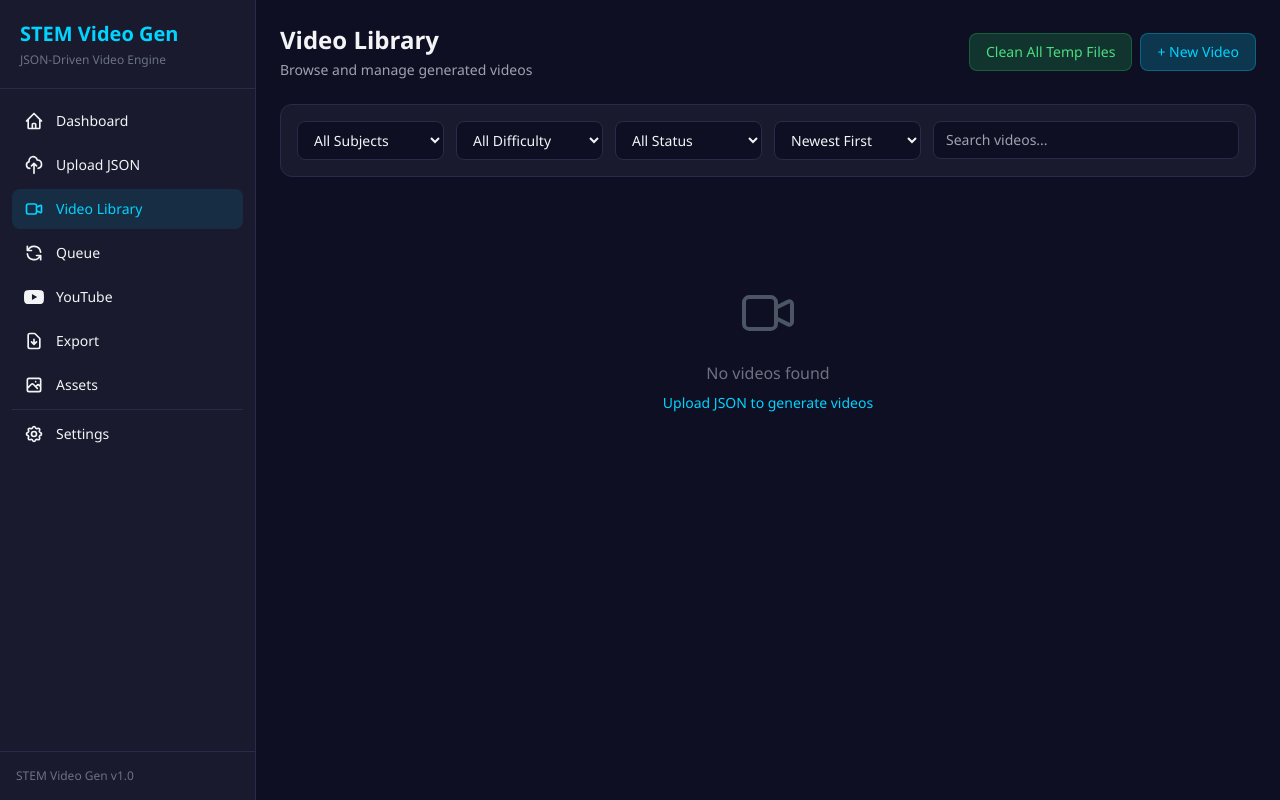
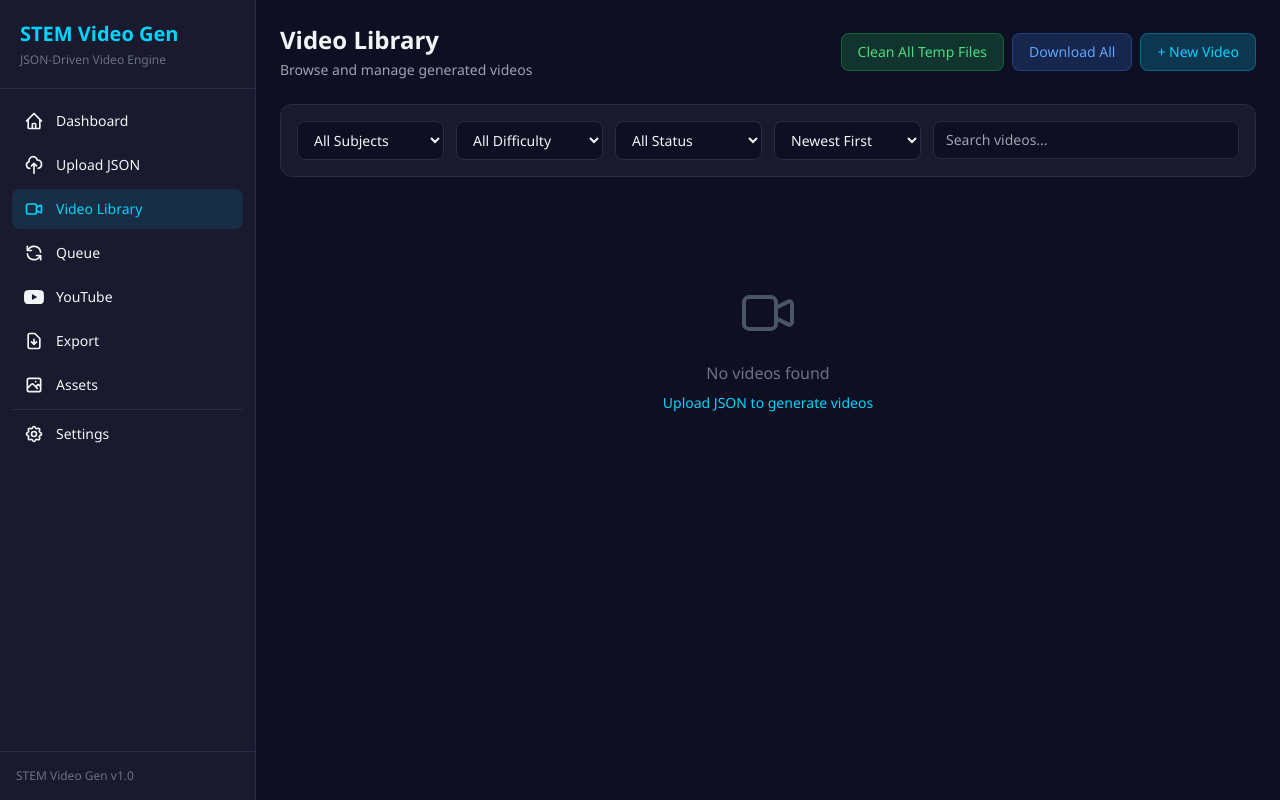
Before and after one commit to sravanmodemkumar-arch/DSL, a Flask app: page /videos/ in a window 1280 px wide. Run offline with Flask 3, Linux system fonts and the light colour scheme; data that the repository does not hold is empty; some libraries are stand-ins or nearby versions.

Commit message:
Add Download All button for completed videos with filter reset
Co-Authored-By: Claude Sonnet 4.6 <noreply@anthropic.com>

```diff
--- a/routes/videos.py
+++ b/routes/videos.py
@@ -293,6 +293,15 @@ def _clean_temp_files(qid, output_dir):
     return removed
 
 
+@videos_bp.route("/completed-ids")
+def completed_ids():
+    """Return list of completed video IDs for bulk download."""
+    from flask import jsonify
+    videos = Video.query.filter_by(status="completed").all()
+    ids = [v.video_id for v in videos if v.video_path and os.path.exists(v.video_path)]
+    return jsonify(ids)
+
+
 @videos_bp.route("/<video_id>/retry", methods=["POST"])
 def retry(video_id):
     video = Video.query.filter_by(video_id=video_id).first_or_404()
--- a/templates/library.html
+++ b/templates/library.html
@@ -13,6 +13,10 @@
                 hx-confirm="Remove temp audio/BGM files for all completed videos? Final videos and thumbnails are kept."
                 class="bg-green-500/20 text-green-400 border border-green-500/30 px-4 py-2 rounded-lg hover:bg-green-500/30 transition text-sm">
                 Clean All Temp Files
+            </button>
+            <button id="download-all-btn" onclick="downloadAllCompleted()"
+                class="bg-blue-500/20 text-blue-400 border border-blue-500/30 px-4 py-2 rounded-lg hover:bg-blue-500/30 transition text-sm">
+                Download All
             </button>
             <a href="/upload" class="bg-accent/20 text-accent border border-accent/30 px-4 py-2 rounded-lg hover:bg-accent/30 transition text-sm">
                 + New Video
@@ -76,3 +80,42 @@
     </div>
 </div>
 {% endblock %}
+
+{% block scripts %}
+<script>
+async function downloadAllCompleted() {
+    const btn = document.getElementById('download-all-btn');
+    btn.disabled = true;
+    btn.textContent = 'Fetching...';
+
+    const res = await fetch('/videos/completed-ids');
+    const ids = await res.json();
+
+    if (!ids.length) {
+        btn.textContent = 'No videos';
+        setTimeout(() => { btn.disabled = false; btn.textContent = 'Download All'; }, 2000);
+        return;
+    }
+
+    btn.textContent = `Downloading 0/${ids.length}`;
+    for (let i = 0; i < ids.length; i++) {
+        const a = document.createElement('a');
+        a.href = `/videos/${ids[i]}/download`;
+        a.download = `${ids[i]}.mp4`;
+        document.body.appendChild(a);
+        a.click();
+        document.body.removeChild(a);
+        btn.textContent = `Downloading ${i + 1}/${ids.length}`;
+        await new Promise(r => setTimeout(r, 800));
+    }
+
+    // Clear all filters and reset the grid after downloads complete
+    document.querySelectorAll('select[name]').forEach(el => el.value = '');
+    document.querySelector('input[name="search"]').value = '';
+    htmx.trigger(document.querySelector('select[name="subject"]'), 'change');
+
+    btn.textContent = 'Done!';
+    setTimeout(() => { btn.disabled = false; btn.textContent = 'Download All'; }, 2000);
+}
+</script>
+{% endblock %}
```
